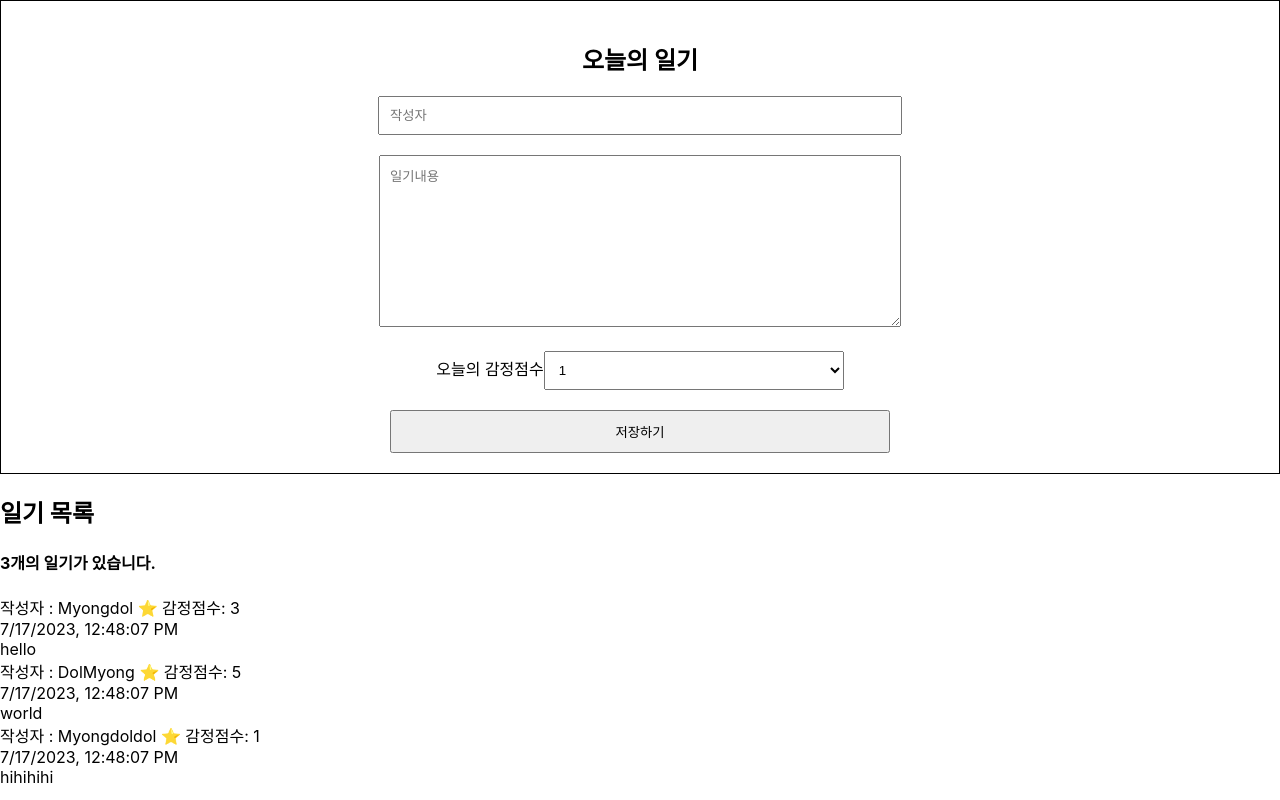
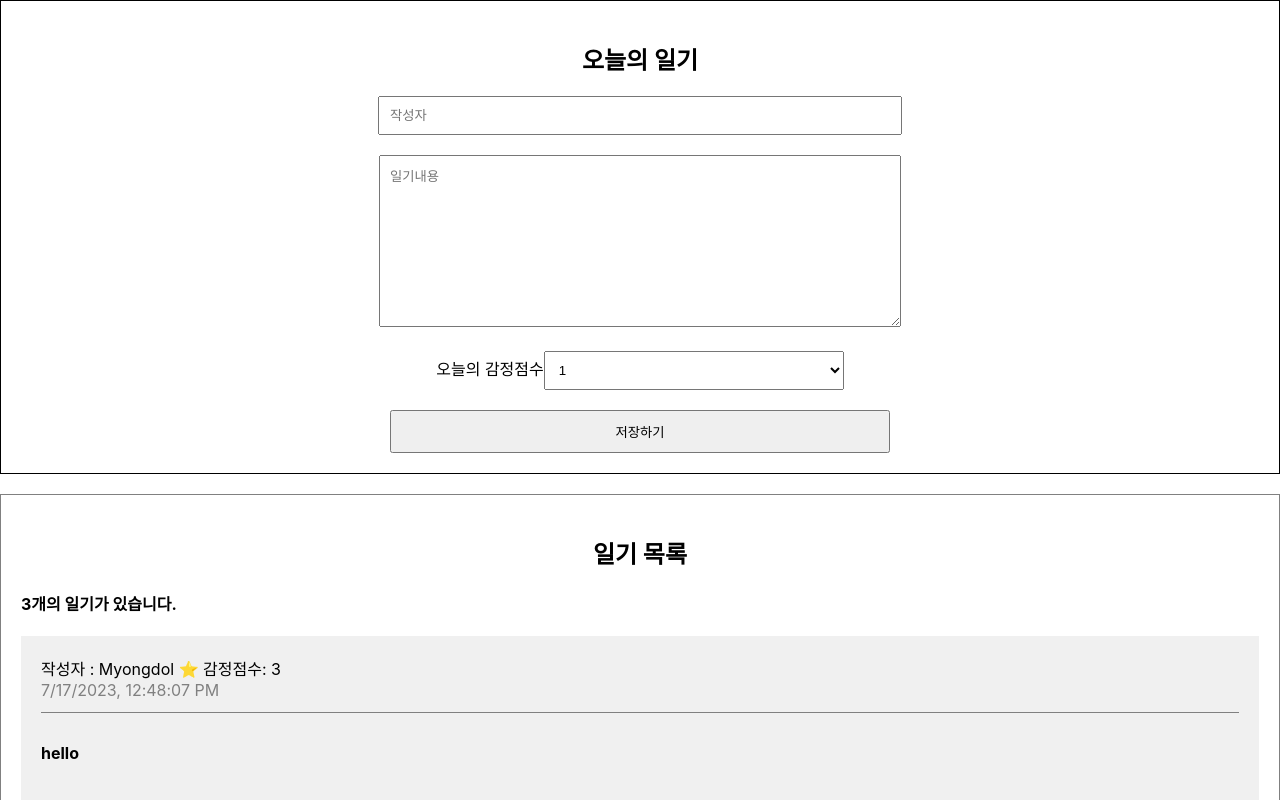
Before and after one commit to myongdol/simple_diary, a React (Create React App) app: page / in a window 1280 px wide. Shown: the top 800 px of the page. Built offline with nearby package versions, Linux system fonts and the light colour scheme.

Commit message:
[design] List, Item 스타일링

```diff
--- a/src/App.css
+++ b/src/App.css
@@ -25,3 +25,39 @@
   padding: 10px;
   cursor: pointer;
 }
+
+/* DiaryList */
+.DiaryList {
+  border: 1px solid gray;
+  padding: 20px;
+  margin-top: 20px;
+}
+
+.DiaryList h2 {
+  text-align: center;
+}
+
+
+
+/* DiaryItem */
+.DiaryItem {
+  background-color: rgb(240, 240, 240);
+  margin-bottom: 12px;
+  padding: 20px;
+}
+
+.DiaryItem .Info {
+  border-bottom: 1px solid gray;
+  padding-bottom: 12px;
+  margin-bottom: 12px;
+}
+
+.DiaryItem .date {
+  color: gray;
+}
+
+.DiaryItem .content {
+  font-weight: bold;
+  margin-bottom: 30px;
+  margin-top: 30px;
+}
```
